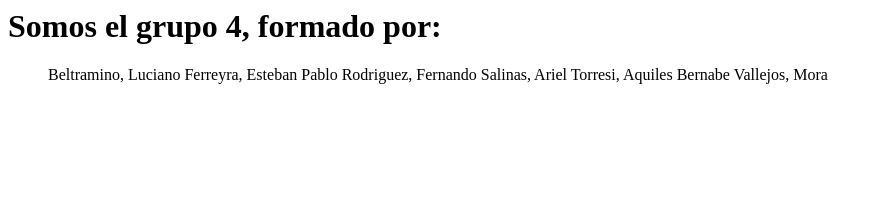
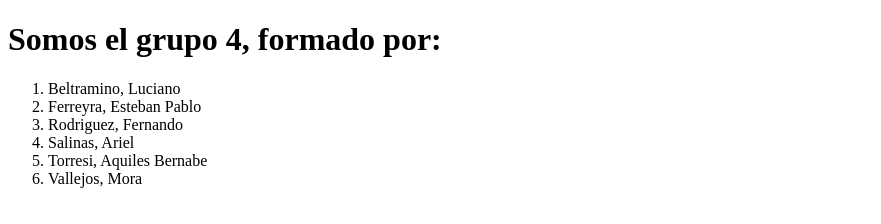
Before and after one commit to EstebanFerreyra/TPI-Grupo4-AySO, a plain HTML site: page index.html in a window 1280 px wide. Shown: the whole page, without its empty margins (0-881 px from the left). Drawn offline with Linux system fonts and the light colour scheme.

Commit message:
Ultimos cambios

```diff
--- a/index.html
+++ b/index.html
@@ -1,9 +1,20 @@
+<!DOCTYPE html>
+<html lang="en">
+<head>
+    <meta charset="UTF-8">
+    <meta http-equiv="X-UA-Compatible" content="IE=edge">
+    <meta name="viewport" content="width=device-width, initial-scale=1.0">
+    <title>Document</title>
+</head>
+<body>
 <h1>Somos el grupo 4, formado por:</h1>
 <ol>
-	<l1>Beltramino, Luciano</li>
-	<l1>Ferreyra, Esteban Pablo</li>
-	<l1>Rodriguez, Fernando</li>
-	<l1>Salinas, Ariel</li>
-	<l1>Torresi, Aquiles Bernabe</li>
-	<l1>Vallejos, Mora</li>
+	<li>Beltramino, Luciano</li>
+	<li>Ferreyra, Esteban Pablo</li>
+	<li>Rodriguez, Fernando</li>
+	<li>Salinas, Ariel</li>
+	<li>Torresi, Aquiles Bernabe</li>
+	<li>Vallejos, Mora</li>
 </ol>
+</body>
+</html>
```
Also changed, not shown: 2 other files.
